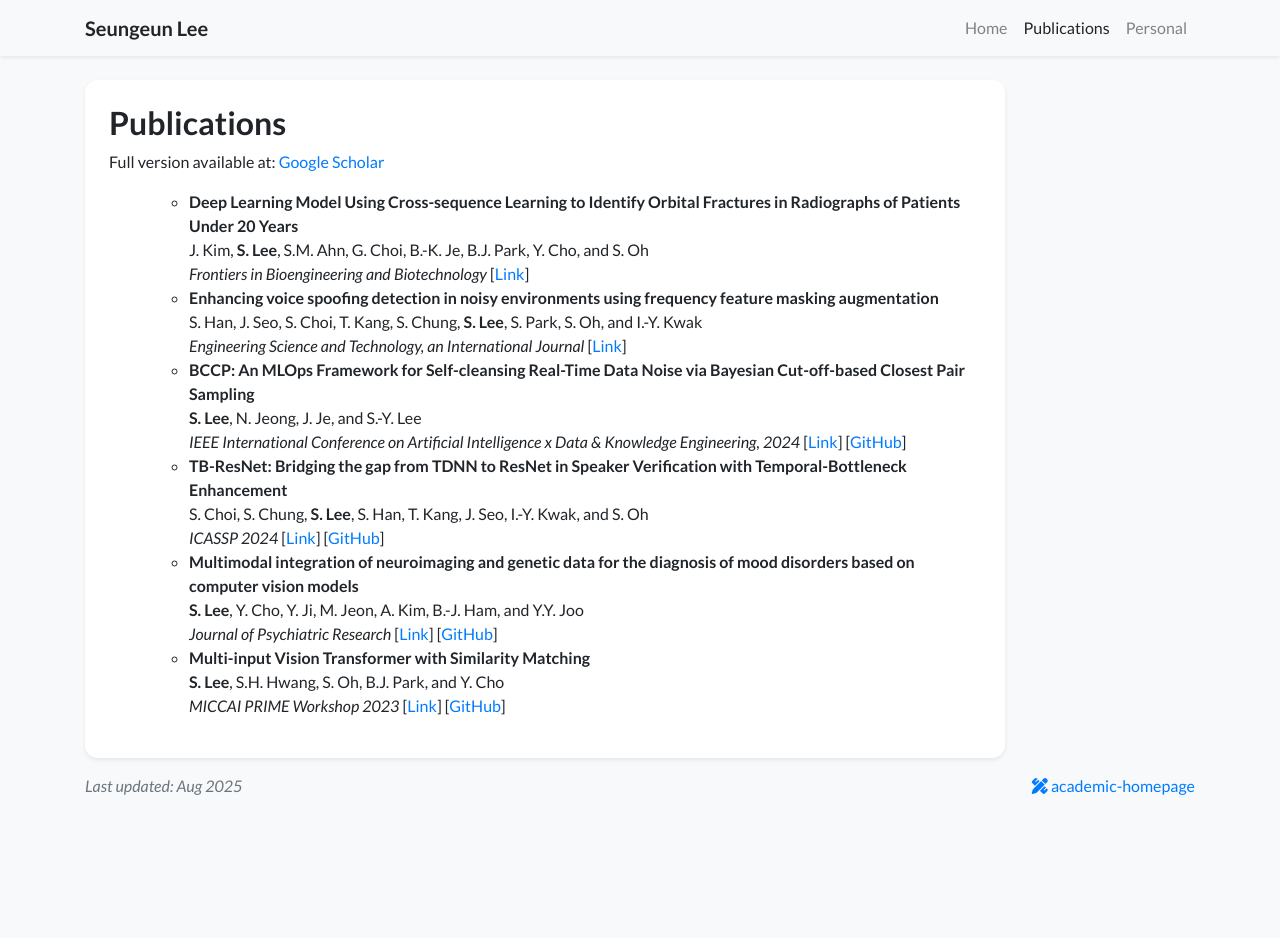
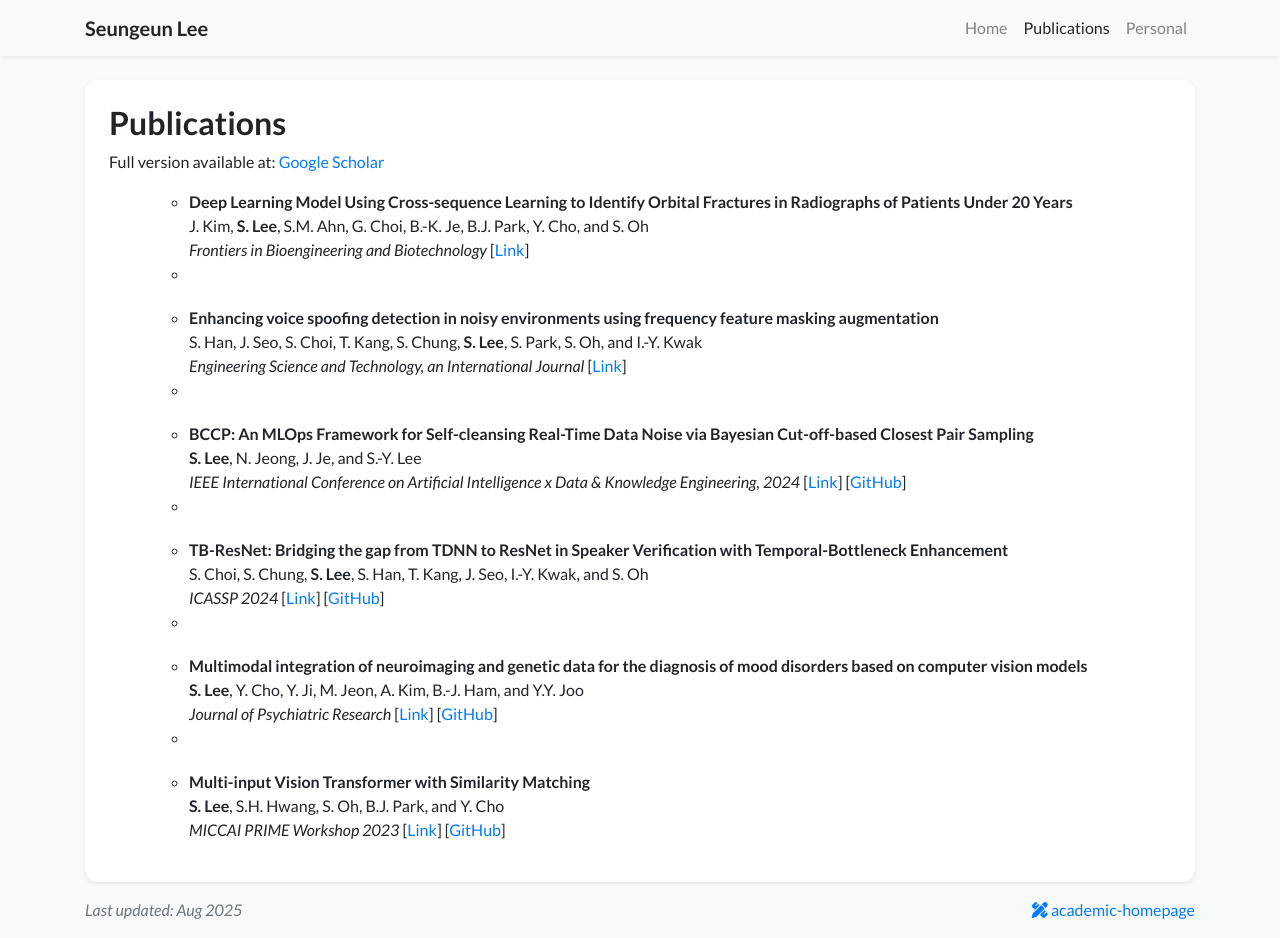
Before and after one commit to duneag2/duneag2.github.io, a Jekyll site: the page built from publications.html, in a window 1280 px wide and 938 px high. Built offline with Jekyll 4.4.1, drawn with Linux system fonts in a browser that asks for light colours; nearby versions of some CDN libraries; a style sheet for code colours, icons or effects is not loaded.

Commit message:
Update publications.html

```diff
--- a/publications.html
+++ b/publications.html
@@ -7,7 +7,7 @@ body_attr: >-
 ---
 
 <div class="row">
-  <div class="col-12 col-lg-10">
+  <div class="col-12 col-lg-12">
     <div class="my-0 p-0 bg-white shadow-sm rounded-xl p-4">
 
       <h2>Publications</h2>
@@ -25,11 +25,15 @@ body_attr: >-
             <em>Frontiers in Bioengineering and Biotechnology</em> [<a href="https://www.frontiersin.org/journals/bioengineering-and-biotechnology/articles/10.3389/fbioe.2025.1613417/abstract">Link</a>]
           </li>
 
+          <li style="margin-bottom:20px;">
+
           <li>
             <b>Enhancing voice spoofing detection in noisy environments using frequency feature masking augmentation</b><br>
             S. Han, J. Seo, S. Choi, T. Kang, S. Chung, <b>S. Lee</b>, S. Park, S. Oh, and I.-Y. Kwak<br>
             <em>Engineering Science and Technology, an International Journal</em> [<a href="https://www.sciencedirect.com/science/article/pii/S2215098625000278">Link</a>]
           </li>
+
+          <li style="margin-bottom:20px;">
 
           <li>
             <b>BCCP: An MLOps Framework for Self-cleansing Real-Time Data Noise via Bayesian Cut-off-based Closest Pair Sampling</b><br>
@@ -37,17 +41,23 @@ body_attr: >-
             <em>IEEE International Conference on Artificial Intelligence x Data & Knowledge Engineering, 2024</em> [<a href="https://ieeexplore.ieee.org/document/10990103">Link</a>] [<a href="https://github.com/duneag2/bccp-mlops">GitHub</a>]
           </li>
 
+          <li style="margin-bottom:20px;">
+
           <li>
             <b>TB-ResNet: Bridging the gap from TDNN to ResNet in Speaker Verification with Temporal-Bottleneck Enhancement</b><br>
             S. Choi, S. Chung, <b>S. Lee</b>, S. Han, T. Kang, J. Seo, I.-Y. Kwak, and S. Oh<br>
             <em>ICASSP 2024</em> [<a href="https://ieeexplore.ieee.org/document/10448221">Link</a>] [<a href="https://github.com/sunmookchoi/TB-ResNet-Official">GitHub</a>]
           </li>
 
+          <li style="margin-bottom:20px;">
+
           <li>
             <b>Multimodal integration of neuroimaging and genetic data for the diagnosis of mood disorders based on computer vision models</b><br>
             <b>S. Lee</b>, Y. Cho, Y. Ji, M. Jeon, A. Kim, B.-J. Ham, and Y.Y. Joo<br>
             <em>Journal of Psychiatric Research</em> [<a href="https://www.sciencedirect.com/science/article/abs/pii/S0022395624001006">Link</a>] [<a href="https://github.com/duneag2/vit-xgboost-imaging-genomics">GitHub</a>]
           </li>
+
+          <li style="margin-bottom:20px;">
 
           <li>
             <b>Multi-input Vision Transformer with Similarity Matching</b><br>
@@ -61,6 +71,5 @@ body_attr: >-
     </div>
   </div>
 
-  <div class="col-2 d-none d-lg-block">
   </div>
 </div>
```
